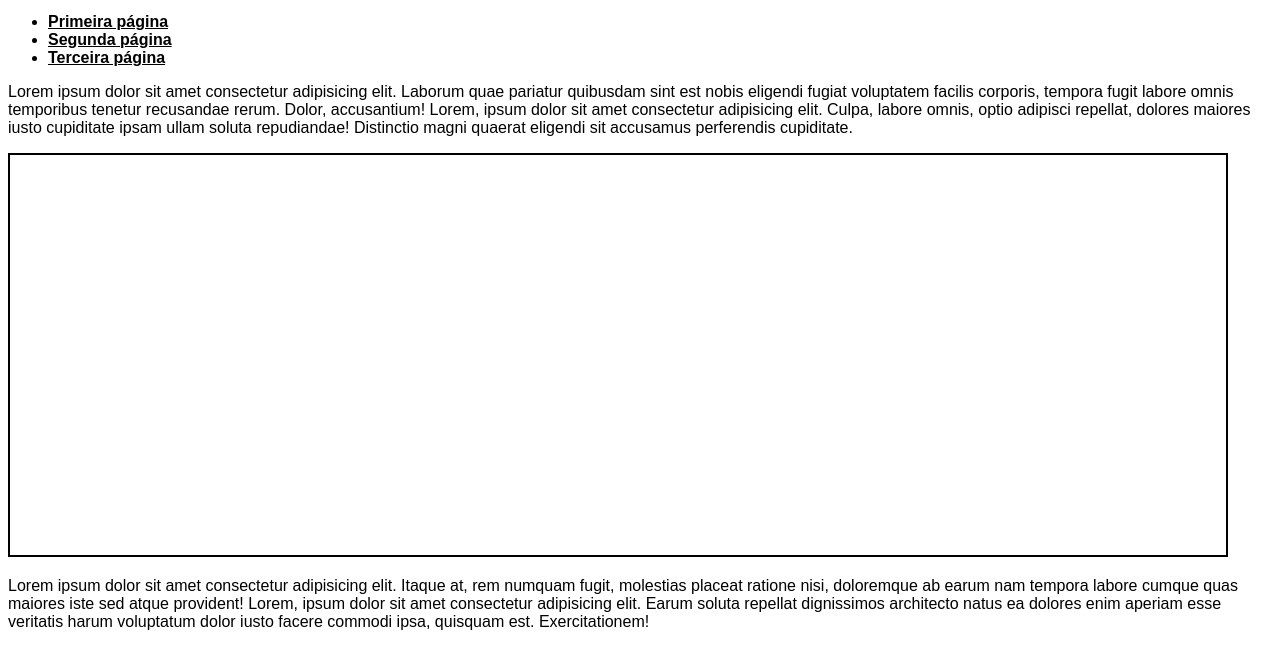
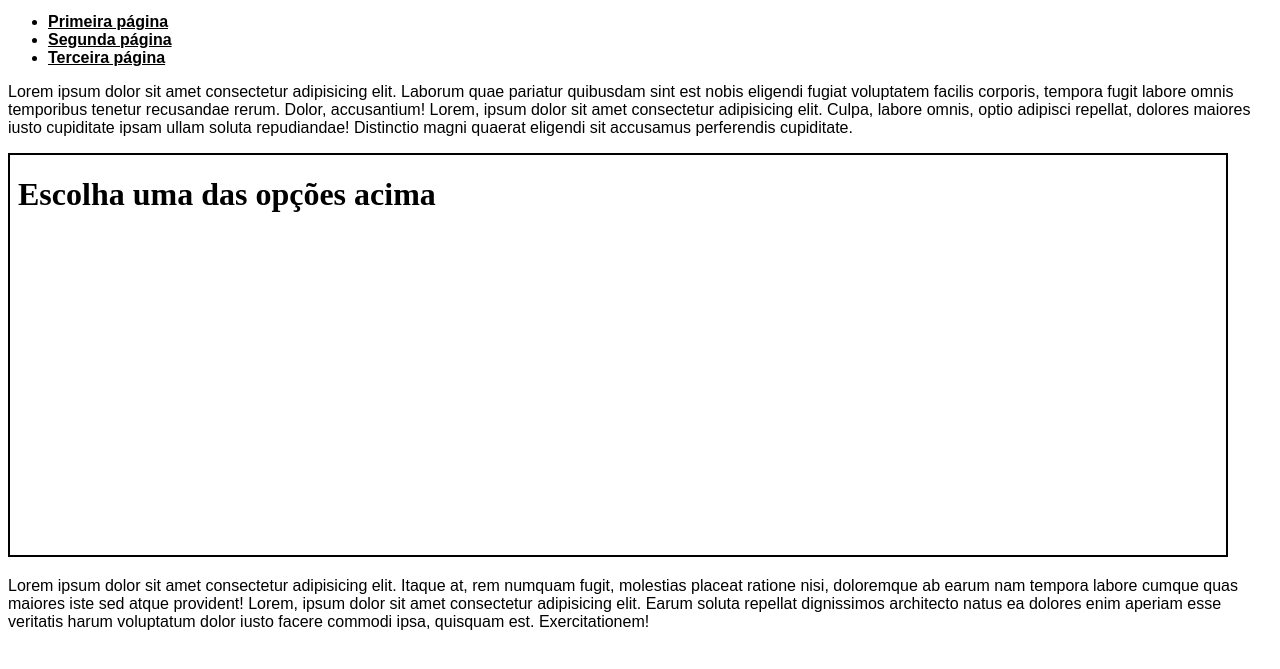
Before and after one commit to DCMXCIX/htmlcss, a plain HTML site: page exercicios/ex024/iframe003.html in a window 1280 px wide. Shown: the part 119-788 px from the top of the page. Drawn offline with Linux system fonts and the light colour scheme.

Commit message:
exercicio iframe003

```diff
--- a/exercicios/ex024/iframe003.html
+++ b/exercicios/ex024/iframe003.html
@@ -39,7 +39,7 @@
 
     <p>Lorem ipsum dolor sit amet consectetur adipisicing elit. Laborum quae pariatur quibusdam sint est nobis eligendi fugiat voluptatem facilis corporis, tempora fugit labore omnis temporibus tenetur recusandae rerum. Dolor, accusantium! Lorem, ipsum dolor sit amet consectetur adipisicing elit. Culpa, labore omnis, optio adipisci repellat, dolores maiores iusto cupiditate ipsam ullam soluta repudiandae! Distinctio magni quaerat eligendi sit accusamus perferendis cupiditate.</p>
 
-    <iframe id="tela" name="frame" src="">
+    <iframe id="tela" name="frame" srcdoc="<h1>Escolha uma das opções acima</h1>">
         Infelizmente seu navegador não é compatível com isso.
     </iframe>
     <p>Lorem ipsum dolor sit amet consectetur adipisicing elit. Itaque at, rem numquam fugit, molestias placeat ratione nisi, doloremque ab earum nam tempora labore cumque quas maiores iste sed atque provident! Lorem, ipsum dolor sit amet consectetur adipisicing elit. Earum soluta repellat dignissimos architecto natus ea dolores enim aperiam esse veritatis harum voluptatum dolor iusto facere commodi ipsa, quisquam est. Exercitationem!</p>
```
Also changed, not shown: exercicios/ex003/logo html.png (deleted).
